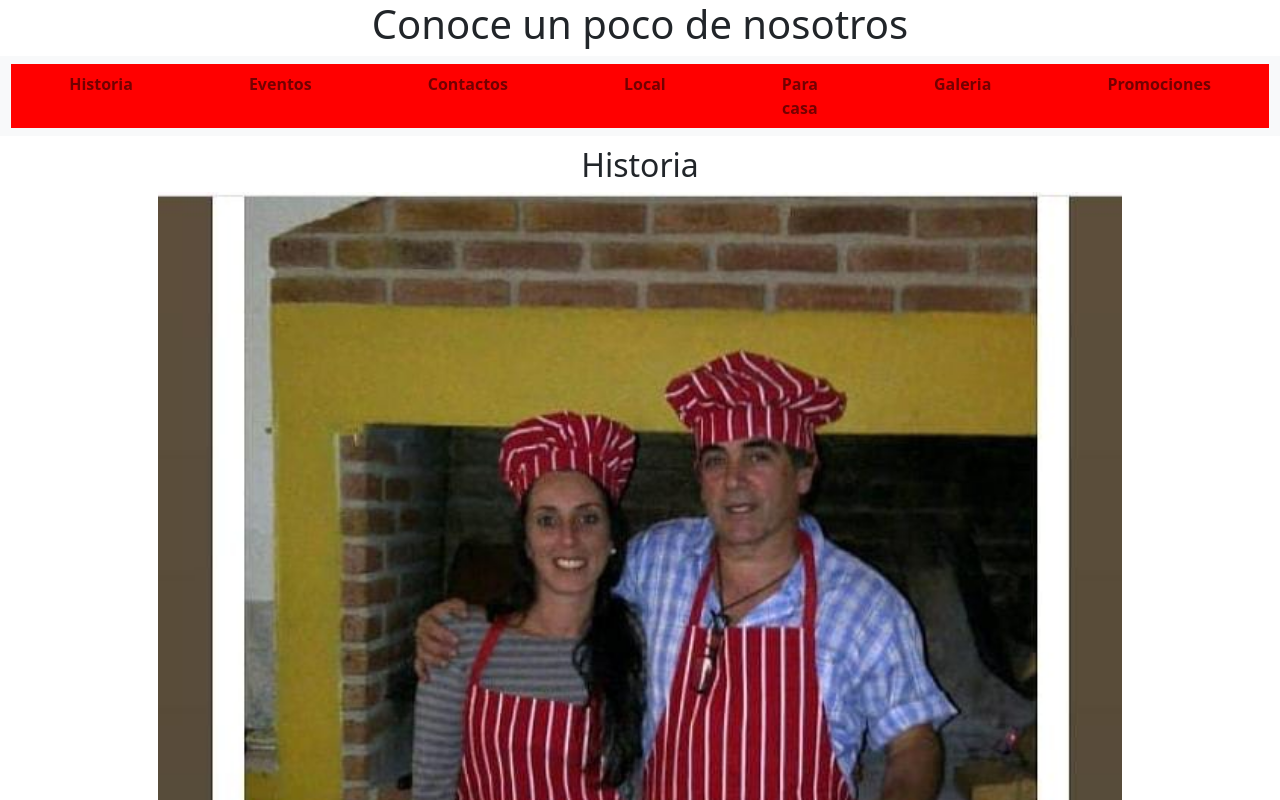
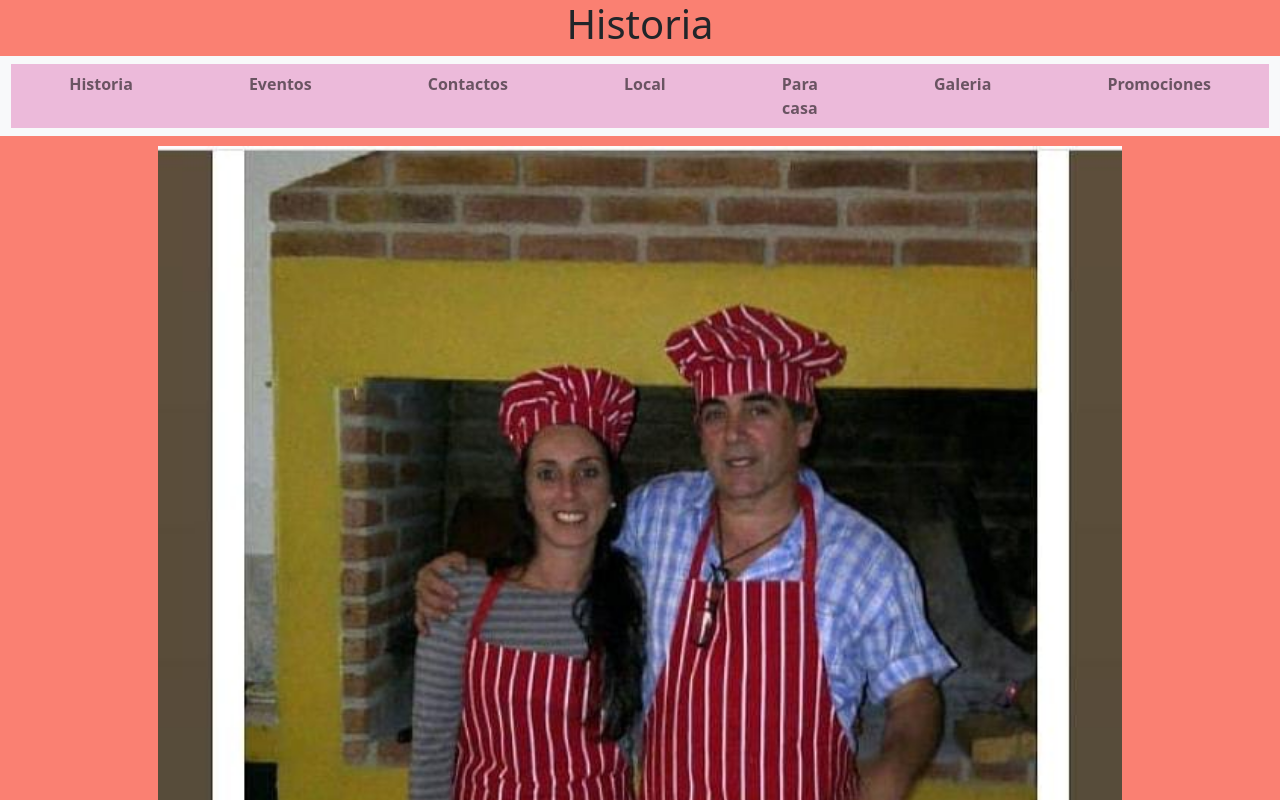
Before and after one commit to fedesas/proyecto-los-manolos, a plain HTML site: page paginas/historia.html in a window 1280 px wide. Shown: the top 800 px of the page. Drawn offline with nearby package versions, Linux system fonts and the light colour scheme.

Commit message:
hamburguesa

```diff
--- a/estilos.css
+++ b/estilos.css
@@ -4,25 +4,16 @@
     padding: 0;
 }
 
-.img {
-    min-width: 320px;
-}
-
-
-
 
 ul {
 
-    background-color: red;
+    background-color: rgb(236, 186, 218);
 }
 
 body {
-
-
-    min-height: 100%;
+background-color: salmon;
 
 }
-.img {justify-items: center;}
 
 .grid-container {
 
@@ -72,12 +63,7 @@ ul {
 }
 
 
-/* p {
-    font-size: heig;
-} */
-.d-block w-10 {
-    justify-content: center;
-}
+
 
 .imagenManolos {
     display: flex;
@@ -94,9 +80,7 @@ ul {
     flex-direction: row-reverse;
 }
 
-ul.navbar-nav {
-    min-width: 320px;
-}
+
 
 
 ul li {
--- a/paginas/historia.html
+++ b/paginas/historia.html
@@ -6,31 +6,31 @@
     <meta http-equiv="X-UA-Compatible" content="IE=edge">
     <meta name="viewport" content="width=device-width, initial-scale=1.0">
     <title>Nuestra Historia</title>
+
     <link href="https://cdn.jsdelivr.net/npm/bootstrap@5.1.3/dist/css/bootstrap.min.css" rel="stylesheet"
         integrity="sha384-1BmE4kWBq78iYhFldvKuhfTAU6auU8tT94WrHftjDbrCEXSU1oBoqyl2QvZ6jIW3" crossorigin="anonymous">
 
-
     <link rel="stylesheet" href="../estilos.css">
-
 
 </head>
 
+
     <body class="grid-container">
         <header class="grid-header">
-        <h1>
-            Conoce un poco de nosotros
-        </h1>
-        <nav class="navbar navbar-expand-lg navbar-light bg-light">
-            <div class="container-fluid"><button class="navbar-toggler" type="button" data-bs-toggle="collapse" data-bs-target="#navbarNav" aria-controls="navbarNav" aria-expanded="false" aria-label="Toggle navigation">
+
+            <h1>Historia</h1>
+            <nav class="navbar navbar-expand-lg navbar-light invert bg-light">
+                <div class="container-fluid">
+                    <button class="navbar-toggler" type="button" data-bs-toggle="collapse" data-bs-target="#navbarNav"
+                        aria-controls="navbarNav" aria-expanded="false" aria-label="Toggle navigation">
                         <span class="navbar-toggler-icon"></span>
                     </button>
 
                     <div class="collapse navbar-collapse" id="navbarNav">
                         <ul class="navbar-nav">
                             <li class="nav-item">
-                            <a class="nav-link" href="historia.html">Historia</a>
+                                <a class="nav-link" href="../paginas/historia.html">Historia</a>
                             </li>
-
                             <li class="nav-item">
                                 <a class="nav-link" href="../index.html.#inicio-evento">Eventos</a>
                             </li>
@@ -44,19 +44,16 @@
                             <li class="nav-item">
                                 <a class="nav-link" href="../index.html.#inicio-casa">Para casa</a>
                             </li>
-
                             <li class="nav-item">
                                 <a class="nav-link" href="../paginas/galeria.html">Galeria</a>
                             </li>
                             <li class="nav-item">
                                 <a class="nav-link" href="../paginas/promo.html">Promociones</a>
                             </li>
-
                         </ul>
                     </div>
                 </div>
             </nav>
-
         </header>
 
 
@@ -66,9 +63,8 @@
 
 
 
+    <main class="grid-main">
 
-    <main class="grid-main">
-        <h2 id="imagen-historia"> Historia</h2>
 
         <img src="../imagenes/imagen-historia.jpeg" alt="primer foto de los manolos" width=75%>
 
```
Also changed, not shown: index.html (+2 -1 lines), paginas/contactos.html (+5 -4 lines), paginas/galeria.html (+3 -7 lines), paginas/local.html (+7 -5 lines), paginas/promo.html (+3 -7 lines). Lines whose indentation alone changed are shown as unchanged.
